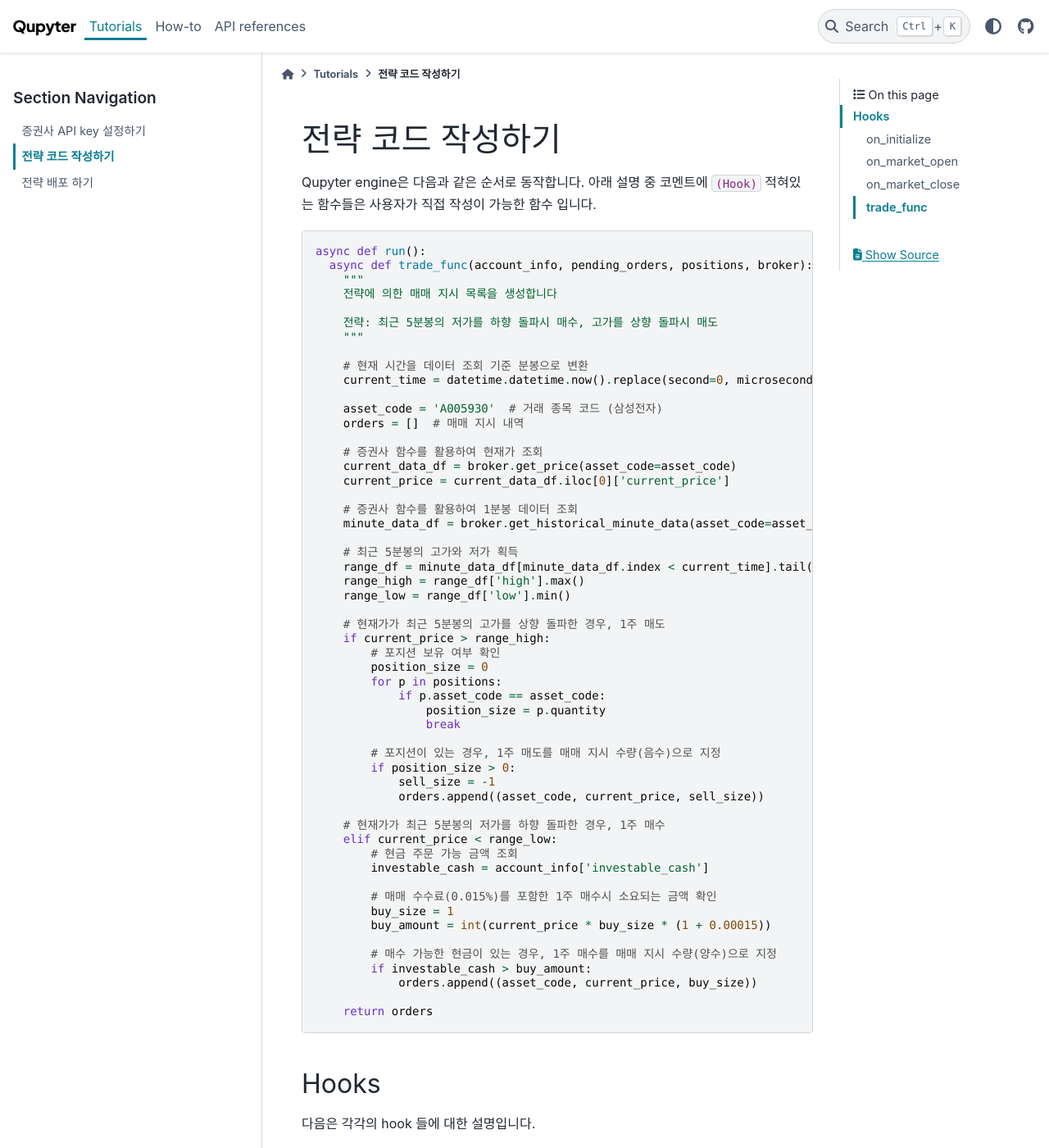
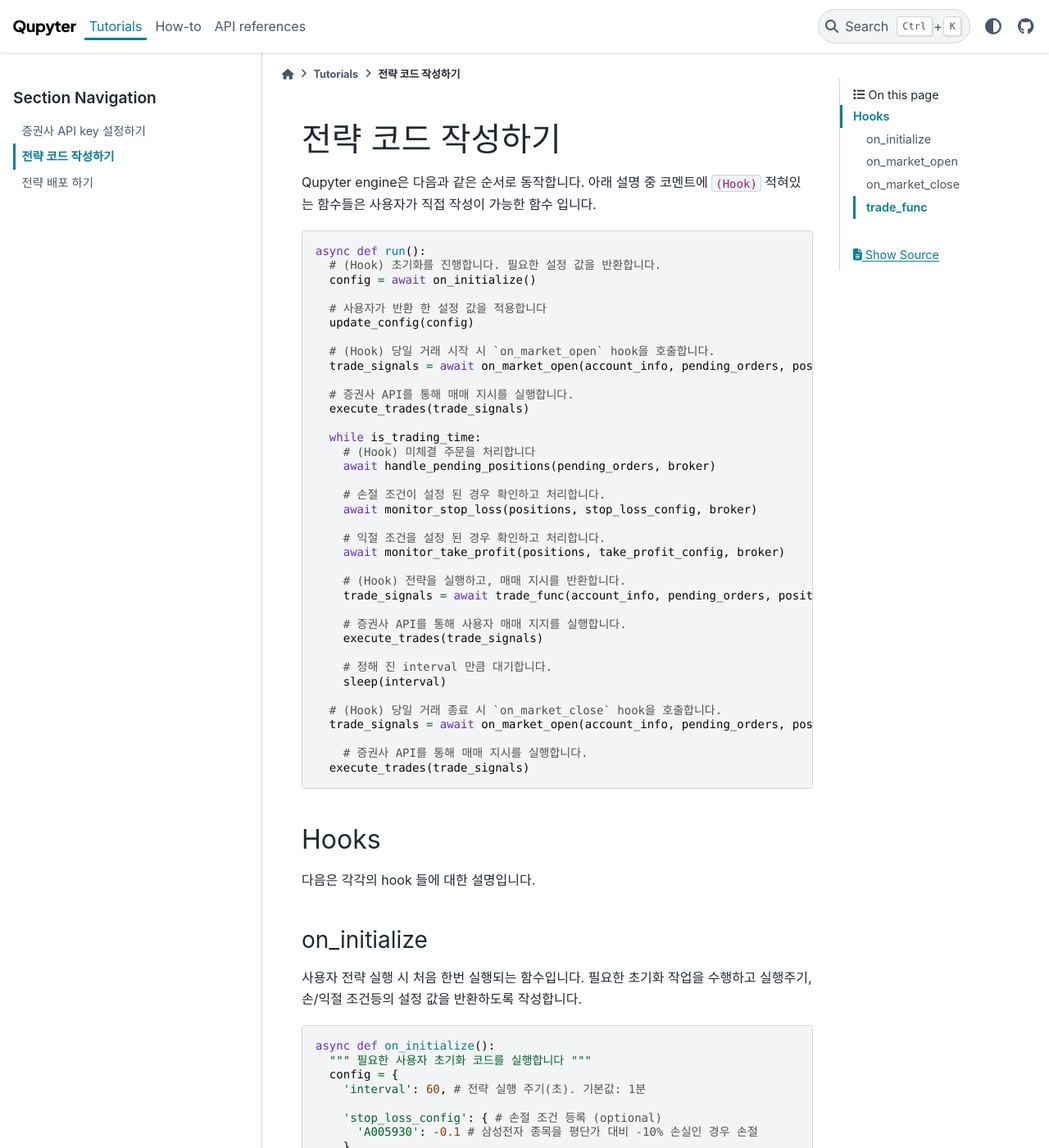
Before and after one commit to qrstai/qupyter, a Sphinx documentation site: the page built from docs/source/tutorials/strategy.md, in a window 1280 px wide and 1400 px high. Shown: the whole window at 82% size. Built offline with Sphinx 7.4.7 and the PyData theme 0.15.4, drawn with Linux system fonts in a browser that asks for light colours.

Commit message:
docs: 전략 코드 작성하기 rollback

````diff
--- a/docs/source/tutorials/strategy.md
+++ b/docs/source/tutorials/strategy.md
@@ -5,59 +5,42 @@ Qupyter engine은 다음과 같은 순서로 동작합니다.
 
 ```python
 async def run():
-  async def trade_func(account_info, pending_orders, positions, broker):
-    """
-    전략에 의한 매매 지시 목록을 생성합니다
+  # (Hook) 초기화를 진행합니다. 필요한 설정 값을 반환합니다.
+  config = await on_initialize()
 
-    전략: 최근 5분봉의 저가를 하향 돌파시 매수, 고가를 상향 돌파시 매도
-    """
+  # 사용자가 반환 한 설정 값을 적용합니다
+  update_config(config)
 
-    # 현재 시간을 데이터 조회 기준 분봉으로 변환
-    current_time = datetime.datetime.now().replace(second=0, microsecond=0)
+  # (Hook) 당일 거래 시작 시 `on_market_open` hook을 호출합니다.
+  trade_signals = await on_market_open(account_info, pending_orders, positions, broker)
 
-    asset_code = 'A005930'  # 거래 종목 코드 (삼성전자)
-    orders = []  # 매매 지시 내역
+  # 증권사 API를 통해 매매 지시를 실행합니다.
+  execute_trades(trade_signals)
 
-    # 증권사 함수를 활용하여 현재가 조회
-    current_data_df = broker.get_price(asset_code=asset_code)
-    current_price = current_data_df.iloc[0]['current_price']
+  while is_trading_time:
+    # (Hook) 미체결 주문을 처리합니다
+    await handle_pending_positions(pending_orders, broker)
 
-    # 증권사 함수를 활용하여 1분봉 데이터 조회
-    minute_data_df = broker.get_historical_minute_data(asset_code=asset_code, interval=1)
+    # 손절 조건이 설정 된 경우 확인하고 처리합니다.
+    await monitor_stop_loss(positions, stop_loss_config, broker)
 
-    # 최근 5분봉의 고가와 저가 획득
-    range_df = minute_data_df[minute_data_df.index < current_time].tail(5)
-    range_high = range_df['high'].max()
-    range_low = range_df['low'].min()
+    # 익절 조건을 설정 된 경우 확인하고 처리합니다.
+    await monitor_take_profit(positions, take_profit_config, broker)
 
-    # 현재가가 최근 5분봉의 고가를 상향 돌파한 경우, 1주 매도
-    if current_price > range_high:
-        # 포지션 보유 여부 확인
-        position_size = 0
-        for p in positions:
-            if p.asset_code == asset_code:
-                position_size = p.quantity
-                break
+    # (Hook) 전략을 실행하고, 매매 지시를 반환합니다.
+    trade_signals = await trade_func(account_info, pending_orders, positions, broker)
 
-        # 포지션이 있는 경우, 1주 매도를 매매 지시 수량(음수)으로 지정
-        if position_size > 0:
-            sell_size = -1
-            orders.append((asset_code, current_price, sell_size))
+    # 증권사 API를 통해 사용자 매매 지지를 실행합니다.
+    execute_trades(trade_signals)
 
-    # 현재가가 최근 5분봉의 저가를 하향 돌파한 경우, 1주 매수
-    elif current_price < range_low:
-        # 현금 주문 가능 금액 조회
-        investable_cash = account_info['investable_cash']
+    # 정해 진 interval 만큼 대기합니다.
+    sleep(interval)
 
-        # 매매 수수료(0.015%)를 포함한 1주 매수시 소요되는 금액 확인
-        buy_size = 1
-        buy_amount = int(current_price * buy_size * (1 + 0.00015))
+  # (Hook) 당일 거래 종료 시 `on_market_close` hook을 호출합니다.
+  trade_signals = await on_market_open(account_info, pending_orders, positions, broker)
 
-        # 매수 가능한 현금이 있는 경우, 1주 매수를 매매 지시 수량(양수)으로 지정
-        if investable_cash > buy_amount:
-            orders.append((asset_code, current_price, buy_size))
-
-    return orders
+    # 증권사 API를 통해 매매 지시를 실행합니다.
+  execute_trades(trade_signals)
 ```
 
 ## Hooks
````
